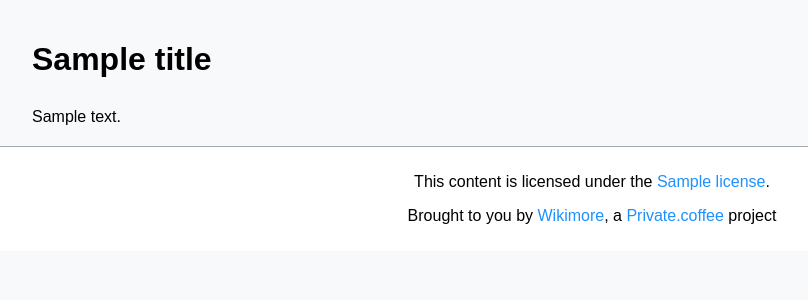
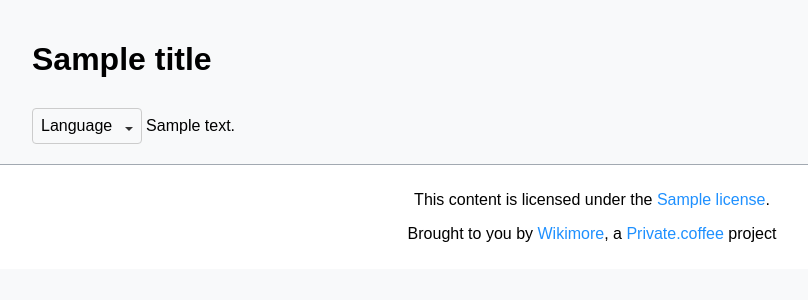
Before and after one commit to PrivateCoffee/wikimore, a Flask app: template src/wikimore/templates/article.html in a window 1280 px wide. Shown: the part 98-398 px from the top of the page, without its empty margins (48-856 px from the left). Run offline with Flask 3, Linux system fonts and the light colour scheme; the template is opened without the code that fills it: most values are stand-ins (such as "Sample title", 1, 10 or a date in 2020); parts of the project's set-up code (start-up, migrations or seed data) failed here and were passed over.

Commit message:
feat: Enhances language sorting and interwiki feature
Adds functionality to sort languages by user activity with overriding via environment variables.
Implements fetching and integration of interwiki links using the MediaWiki API.
Introduces UI elements for language selection with new styling.

Improves user experience by prioritizing more active languages and providing easy navigation via interwiki links.

Fixes #45

```diff
--- a/src/wikimore/app.py
+++ b/src/wikimore/app.py
@@ -123,6 +123,90 @@ logger.debug(
 )
 
 
+# Get number of active Wikipedia users for each language
+def get_active_users() -> Dict[str, int]:
+    """Fetch the number of active Wikipedia users for each language.
+
+    Returns:
+        Dict[str, int]: A dictionary mapping language codes to the number of active Wikipedia users.
+    """
+    path = "/w/api.php?action=query&format=json&meta=siteinfo&siprop=statistics"
+
+    active_users = {}
+
+    for lang, data in app.languages.items():
+        try:
+            url = f"{data['projects']['wiki']}{path}"
+            with urllib.request.urlopen(url) as response:
+                data = json.loads(response.read().decode())
+                active_users[lang] = data["query"]["statistics"]["activeusers"]
+        except Exception as e:
+            logger.error(f"Error fetching active users for {lang}: {e}")
+
+    return sorted(active_users.items(), key=lambda x: x[1], reverse=True)
+
+
+if os.environ.get("NO_LANGSORT", False):
+    LANGSORT = []
+elif os.environ.get("LANGSORT") == "auto":
+    LANGSORT = [lang for lang, _ in get_active_users()[:50]]
+elif os.environ.get("LANGSORT"):
+    LANGSORT = os.environ["LANGSORT"].split(",")
+else:
+    # Opinionated sorting of languages
+    LANGSORT = [
+        "en",
+        "es",
+        "ja",
+        "de",
+        "fr",
+        "zh",
+        "ru",
+        "it",
+        "pt",
+        "pl",
+        "nl",
+        "ar",
+    ]
+
+def langsort(input: list[dict], key: str = "lang") -> list[dict]:
+    """Sorting of language data.
+
+    Sorts a list of dictionaries containing "lang" keys such that the most common languages are first.
+
+    Allows specifying a custom order using the `LANGSORT` environment variable.
+
+    Args:
+        input (list[dict]): A list of dictionaries containing "lang" keys.
+
+    Returns:
+        list[dict]: The sorted list of dictionaries.
+    """
+
+    if not LANGSORT:
+        return input
+
+    output = []
+
+    for lang in LANGSORT:
+        for item in input:
+            if item[key] == lang:
+                output.append(item)
+
+    for item in input:
+        if item[key] not in LANGSORT:
+            output.append(item)
+
+    return output
+
+logger.debug("Initialized language sort order")
+
+app_languages = [{"lang": lang, "name": data["name"]} for lang, data in app.languages.items()]
+app_languages = langsort(app_languages)
+
+app.languages = {lang: app.languages[lang] for lang in [lang["lang"] for lang in app_languages]}
+
+
 def render_template(*args, **kwargs) -> Text:
     """A wrapper around Flask's `render_template` that adds the `languages` and `wikimedia_projects` context variables.
 
@@ -243,18 +327,16 @@ def inbound_redirect(domain: str, url: str) -> Union[Text, Response, Tuple[Text,
     Returns:
         Response: A redirect to the corresponding route
     """
+    # TODO: Make this the default route scheme instead of a redirect
+
     for language, language_projects in app.languages.items():
         for project_name, project_url in language_projects["projects"].items():
             if project_url == f"https://{domain}":
-                return redirect(
-                    f"{url_for('home')}{project_name}/{language}/{url}"
-                )
+                return redirect(f"{url_for('home')}{project_name}/{language}/{url}")
 
     for project_name, project_url in app.languages["special"]["projects"].items():
         if project_url == f"https://{domain}":
-            return redirect(
-                f"{url_for('home')}/{project_name}/{language}/{url}"
-            )
+            return redirect(f"{url_for('home')}/{project_name}/{language}/{url}")
 
     # TODO / IDEA: Handle non-Wikimedia Mediawiki projects here?
 
@@ -266,6 +348,7 @@ def inbound_redirect(domain: str, url: str) -> Union[Text, Response, Tuple[Text,
         ),
         404,
     )
+
 
 @app.route("/<project>/<lang>/wiki/<path:title>")
 def wiki_article(
@@ -307,6 +390,54 @@ def wiki_article(
         f"{base_url}/api/rest_v1/page/html/{escape(quote(title.replace(' ', '_')), True).replace('/', '%2F')}",
         headers=HEADERS,
     )
+
+    logger.debug(f"Request URL: {api_request.full_url}")
+
+    # Use the MediaWiki API to fetch interwiki links
+    api_request_interwiki = urllib.request.Request(
+        f"{base_url}/w/api.php?action=query&format=json&titles={escape(quote(title.replace(' ', '_')), True)}&prop=langlinks&lllimit=500",
+        headers=HEADERS,
+    )
+
+    with urllib.request.urlopen(api_request_interwiki) as response:
+        logger.debug(
+            f"Tried to fetch interwiki links from {api_request_interwiki.full_url}"
+        )
+        data = json.loads(response.read().decode())
+        langlinks = data["query"]["pages"].popitem()[1].get("langlinks", [])
+
+    logger.debug(f"Original Interwiki links: {langlinks}")
+
+    interwiki = []
+
+    # Translate the interwiki links to internal links where possible
+    for link in langlinks:
+        try:
+            interwiki_lang = link["lang"]
+            interwiki_title = link["*"]
+
+            logger.debug(
+                f"Generating interwiki link for: {interwiki_lang}.{project}/{interwiki_title}"
+            )
+
+            interwiki_url = url_for(
+                "wiki_article",
+                project=project,
+                lang=interwiki_lang,
+                title=interwiki_title,
+            )
+            link["url"] = interwiki_url
+
+            link["langname"] = app.languages[interwiki_lang]["name"]
+
+            interwiki.append(link)
+
+        except KeyError as e:
+            logger.error(
+                f"Error processing interwiki link for title {title} in language {lang}: {e}"
+            )
+
+    interwiki = langsort(interwiki)
 
     # Add the `variant` header if the `variant` query parameter is present
     # This is used to fetch articles in a specific script variant (https://www.mediawiki.org/wiki/Writing_systems/LanguageConverter)
@@ -490,6 +621,7 @@ def wiki_article(
         project=project,
         rtl=rtl,
         license=license,
+        interwiki=interwiki,
     )
 
 
--- a/src/wikimore/static/css/style.css
+++ b/src/wikimore/static/css/style.css
@@ -1229,3 +1229,90 @@ Currently blocked by implementation of comments retrieval in the backend
         font-size: 0.8em;
     }
 }
+
+/* Language selector styling */
+.language-selector {
+    position: relative;
+    display: inline-block;
+}
+
+.language-selector-toggle {
+    display: none;
+}
+
+.language-selector-label {
+    cursor: pointer;
+    display: inline-block;
+    padding: 0.5em;
+    border: 1px solid #ccc;
+    border-radius: 0.25em;
+}
+
+.language-selector-label-text {
+    display: inline-block;
+    margin-right: 0.5em;
+}
+
+.language-selector-label-icon {
+    display: inline-block;
+    width: 0;
+    height: 0;
+    border-left: 0.25em solid transparent;
+    border-right: 0.25em solid transparent;
+    border-top: 0.25em solid #333;
+}
+
+.language-selector-menu {
+    display: none;
+    position: absolute;
+    top: 100%;
+    left: 0;
+    z-index: 1;
+    background-color: #fff;
+    border: 1px solid #ccc;
+    border-radius: 0.25em;
+}
+
+.language-selector-toggle:checked + .language-selector-label + .language-selector-menu {
+    display: block;
+}
+
+.language-selector-list {
+    list-style-type: none;
+    margin: 0;
+    padding: 0;
+}
+
+.language-selector-item {
+    border-top: 1px solid #ccc;
+}
+
+.language-selector-link {
+    display: block;
+    padding: 0.5em;
+    text-decoration: none;
+    color: #333;
+}
+
+.language-selector-link:hover {
+    background-color: #f0f0f0;
+}
+
+.language-selector-link:active {
+    background-color: #e0e0e0;
+}
+
+.language-selector-link:focus {
+    outline: 1px dotted #333;
+    outline: 5px auto -webkit-focus-ring-color;
+}
+
+.language-selector-link:active,
+.language-selector-link:focus {
+    outline: none;
+}
+
+.language-selector-link:active,
+.language-selector-link:focus {
+    outline: none;
+}
--- a/src/wikimore/templates/article.html
+++ b/src/wikimore/templates/article.html
@@ -2,6 +2,24 @@
 
 {% block content %}
     <h1 class="title{% if rtl %} title-rtl{% endif %}">{{ title }}</h1>
+    {% if interwiki %}
+        <div class="language-selector">
+            <input type="checkbox" id="language-selector-toggle" class="language-selector-toggle">
+            <label for="language-selector-toggle" class="language-selector-label">
+                <span class="language-selector-label-text">Language</span>
+                <span class="language-selector-label-icon"></span>
+            </label>
+            <div class="language-selector-menu">
+                <ul class="language-selector-list">
+                    {% for lang in interwiki %}
+                        <li class="language-selector-item">
+                            <a href="{{ lang.url }}" class="language-selector-link">{{ lang.langname }}</a>
+                        </li>
+                    {% endfor %}
+                </ul>
+            </div>
+        </div>
+    {% endif %}
     {{ content|safe }}
 {% endblock %}
 
```
